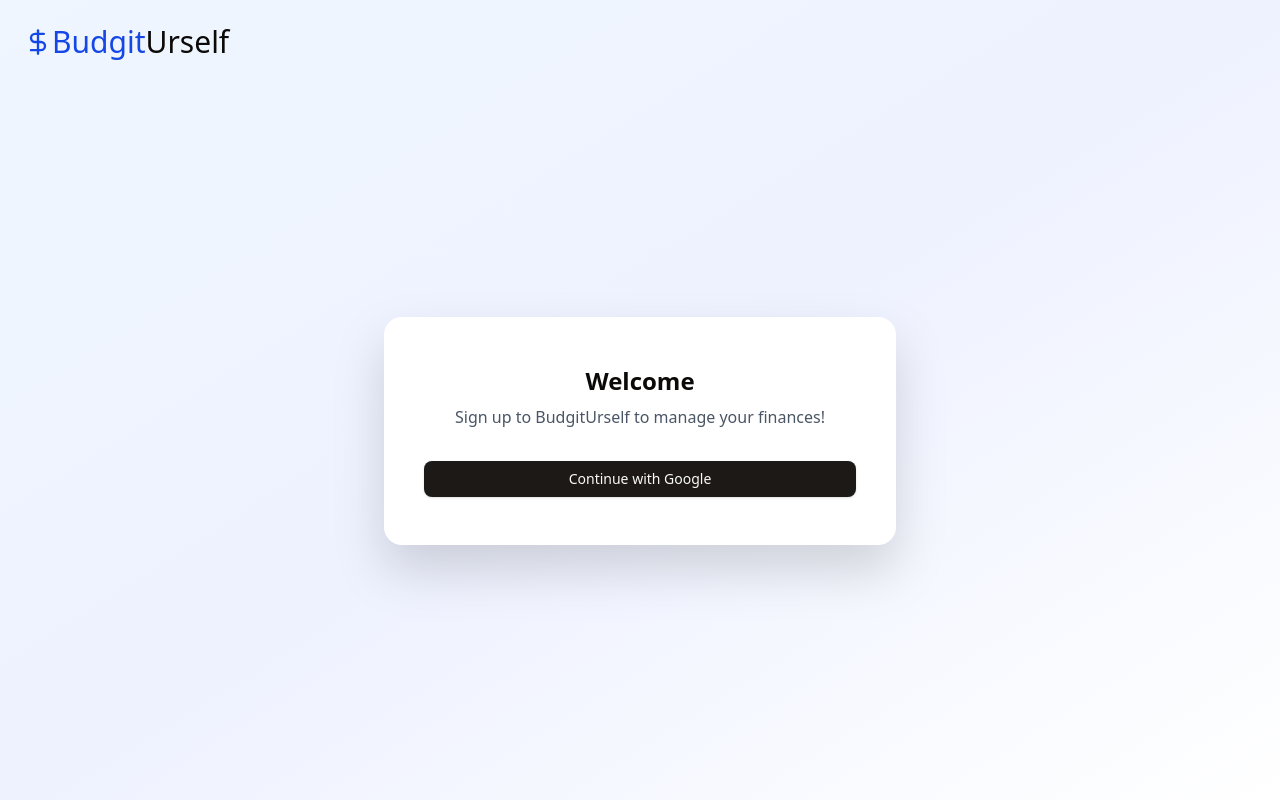
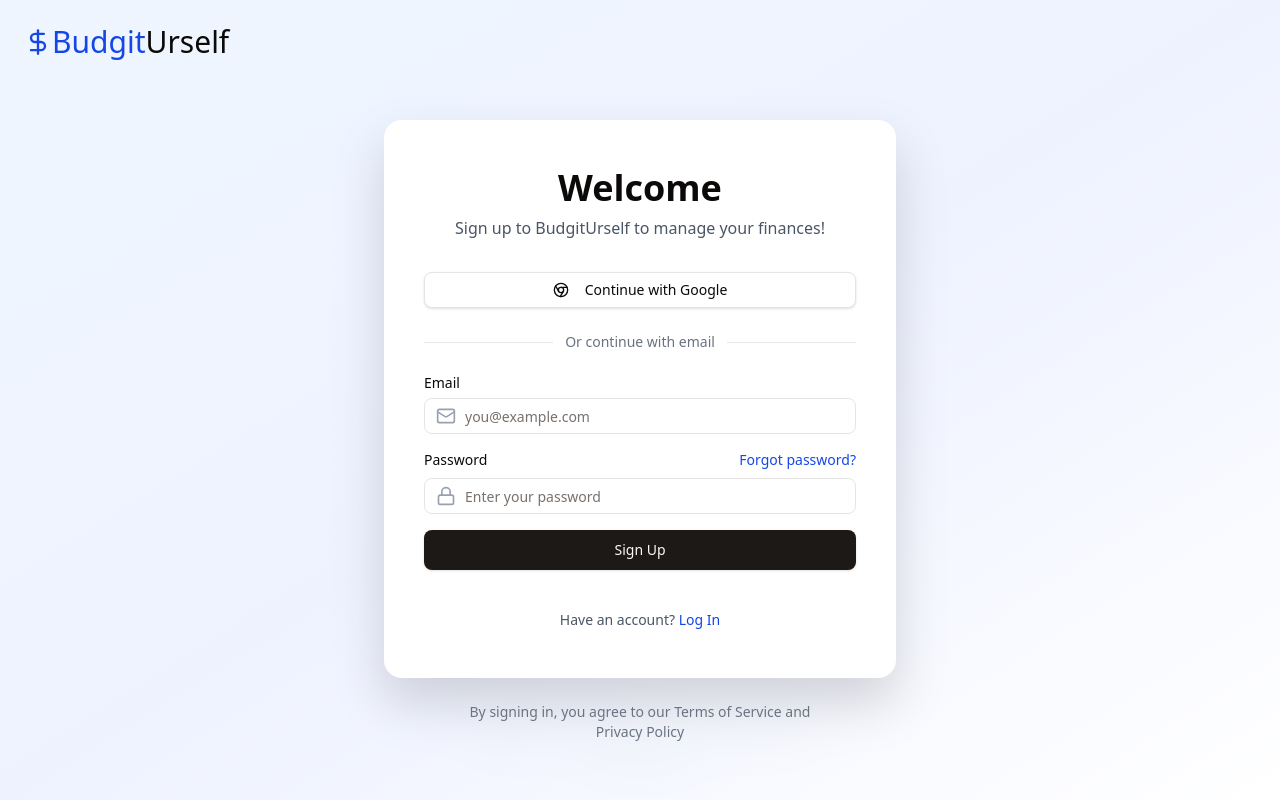
Before and after one commit to tylernpc/BudgitUrself, a Next.js app in the folder budgiturself/: page /sign-up in a window 1280 px wide. Built offline with nearby package versions, Linux system fonts and the light colour scheme.

Commit message:
Sign-up Page!

```diff
--- a/budgiturself/app/(auth)/sign-up/page.tsx
+++ b/budgiturself/app/(auth)/sign-up/page.tsx
@@ -1,8 +1,20 @@
+"use client"
+
 import Link from "next/link";
-import {DollarSign} from "lucide-react";
+import {Chrome, DollarSign, Lock, Mail} from "lucide-react";
 import {Button} from "@/components/ui/button";
+import {Input} from "@/components/ui/input";
+import {Label} from "@/components/ui/label";
+import React from "react";
 
 export default function SignUpPage() {
+    const [email, setEmail] = React.useState("");
+    const [password, setPassword] = React.useState("");
+
+    const handleSubmit = (e: React.FormEvent) => {
+        e.preventDefault();
+    };
+
     return (
         <div className="min-h-screen bg-linear-to-br from-blue-50 via-indigo-50 to-white">
             <section className="min-h-screen flex flex-col">
@@ -13,19 +25,90 @@ export default function SignUpPage() {
                     </button>
                 </Link>
 
-                <div className="flex-1 flex items-center justify-center px-4 sm:px-6 lg:px-8 drop-shadow-2xl">
+                <div className="flex-1 flex flex-col items-center justify-center px-4 sm:px-6 lg:px-8 drop-shadow-2xl">
                     <div className="w-full max-w-md sm:max-w-lg bg-white rounded-2xl px-5 py-10 sm:px-10 sm:py-12">
                         <div className="text-center leading-10">
-                            <h1 className="text-2xl font-semibold">Welcome</h1>
+                            <h1 className="text-4xl font-semibold">Welcome</h1>
                             <p className="text-gray-600">
                                 Sign up to BudgitUrself to manage your finances!
                             </p>
                         </div>
 
                         <div className="mt-6">
-                            <Button className="w-full">Continue with Google</Button>
+                            <Button className="w-full" variant="outline">
+                                <Chrome className="mr-2 size-5"/>
+                                Continue with Google
+                            </Button>
+                            <p className="my-6 flex items-center gap-3 text-center text-sm text-gray-500">
+                                <span className="h-px flex-1 bg-gray-200"/>
+                                Or continue with email
+                                <span className="h-px flex-1 bg-gray-200"/>
+                            </p>
+                            <form onSubmit={handleSubmit} className="space-y-4">
+                                <div className="space-y-2">
+                                    <Label htmlFor="email">Email</Label>
+                                    <div className="relative">
+                                        <Mail
+                                            className="absolute left-3 top-1/2 -translate-y-1/2 size-5 text-gray-400"
+                                        />
+                                        <Input
+                                            id="email"
+                                            type="email"
+                                            placeholder="you@example.com"
+                                            value={email}
+                                            onChange={(e) => setEmail(e.target.value)}
+                                            className="pl-10"
+                                            required
+                                        />
+                                    </div>
+                                </div>
+
+                                <div className="space-y-2">
+                                    <div className="flex items-center justify-between">
+                                        <Label htmlFor="password">Password</Label>
+                                        <button
+                                            type="button"
+                                            className="text-sm text-blue-700 hover:text-blue-700 transition-colors"
+                                        >
+                                            Forgot password?
+                                        </button>
+                                    </div>
+                                    <div className="relative">
+                                        <Lock
+                                            className="absolute left-3 top-1/2 -translate-y-1/2 size-5 text-gray-400"/>
+                                        <Input
+                                            id="password"
+                                            type="password"
+                                            placeholder="Enter your password"
+                                            value={password}
+                                            onChange={(e) => setPassword(e.target.value)}
+                                            className="pl-10"
+                                            required
+                                        />
+                                    </div>
+                                </div>
+
+                                <Button type="submit" className="w-full" size="lg">
+                                    Sign Up
+                                </Button>
+
+                                <p className="text-center text-sm text-gray-600 mt-6">
+                                    Have an account?{" "}
+                                    <Link href="/sign-in">
+                                        <button
+                                            type="button"
+                                            className="text-blue-700 hover:text-blue-700 transition-colors"
+                                        >
+                                            Log In
+                                        </button>
+                                    </Link>
+                                </p>
+                            </form>
                         </div>
                     </div>
+                    <p className="text-center text-sm text-gray-500 mt-6 max-w-sm">
+                        By signing in, you agree to our Terms of Service and Privacy Policy
+                    </p>
                 </div>
             </section>
         </div>
```
